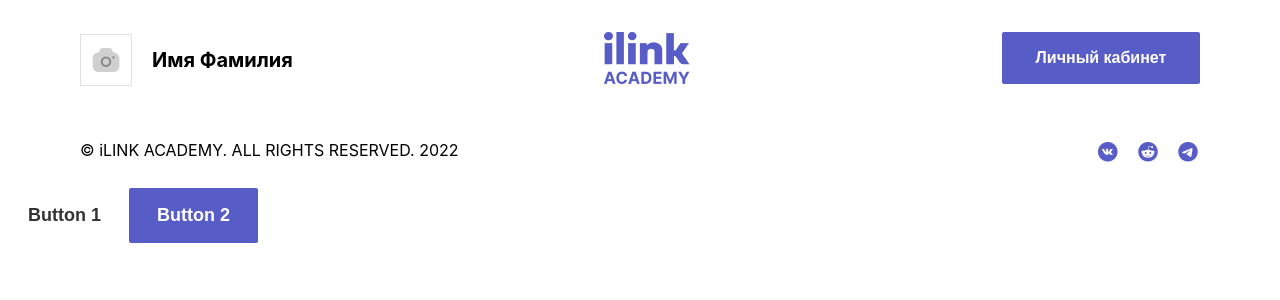
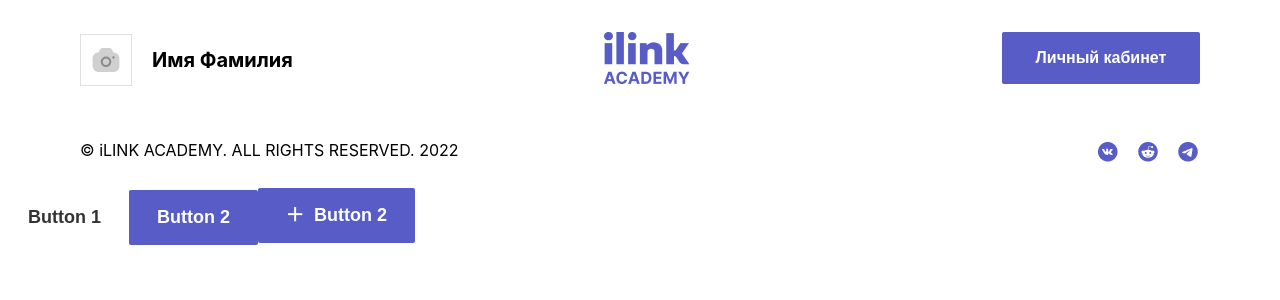
Before and after one commit to Axent13/ilink-test-task, a React (Create React App) app: page / in a window 1280 px wide. Shown: the top 300 px of the page. Built offline with nearby package versions, Linux system fonts and the light colour scheme.

Commit message:
Сверстал Button2Icon

```diff
--- a/src/App.js
+++ b/src/App.js
@@ -2,6 +2,7 @@ import Header from './components/Header/Header';
 import Footer from './components/Footer/Footer';
 import Button1 from './components/Button1/Button1';
 import Button2 from './components/Button2/Button2';
+import Button2Icon from './components/Button2Icon/Button2Icon';
 
 function App() {
   return (
@@ -10,6 +11,7 @@ function App() {
       <Footer/>
       <Button1/>
       <Button2/>
+      <Button2Icon/>
     </div>
   );
 }
--- /dev/null
+++ b/src/components/Button2Icon/Button2Icon.js
@@ -0,0 +1,15 @@
+import './Button2Icon.scss';
+import '../../assets/cross-icon.png';
+
+function Button2Icon() {
+  return (
+    <button className="button2Icon" type="button">
+      <div className="button2Icon__content-wrapper">
+        <div className="button2Icon__icon"></div>
+        <div className="button2Icon__text">Button 2</div>
+      </div>
+    </button>
+  );
+}
+
+export default Button2Icon;
--- /dev/null
+++ b/src/components/Button2Icon/Button2Icon.scss
@@ -0,0 +1,67 @@
+.button2Icon {
+  position: relative;
+  min-height: 3.25rem;
+  min-width: 3.25rem;
+  border-radius: 0.125rem;
+  border: none;
+  padding: 1.063rem 1.75rem;
+  font-size: 1.125rem;
+  font-weight: 600;
+  color: #fff;
+  background-color: #585CC6;
+  cursor: pointer;
+
+  &::after {
+    display: none;
+    content: '';
+    position: absolute;
+    top: 0;
+    left: 0;
+    width: 55.12%;
+    height: 100%;
+    background-color: #696DC8;
+    border-radius: inherit;
+    border-top-right-radius: 0;
+    border-bottom-right-radius: 0;
+    z-index: 1;
+  }
+
+  &:hover::after {
+    display: block;
+  }
+
+  &:active {
+    background-color: #797DDF;
+  }
+
+  &:active::after {
+    display: none;
+  }
+
+  &:disabled {
+    background-color: #8A8A8A;
+    cursor: not-allowed;
+  }
+
+  &:disabled::after {
+    display: none;
+  }
+
+  &__content-wrapper {
+    display: flex;
+  }
+
+  &__icon {
+    width: 1.125rem;
+    height: 1.125rem;
+    background: url('../../assets/cross-icon.png') center no-repeat;
+    margin-right: 0.625rem;
+    position: relative;
+    z-index: 2;
+  }
+
+  &__text {
+    position: relative;
+    z-index: 2;
+  }
+}
```
Also changed, not shown: src/assets/cross-icon.png (added).
